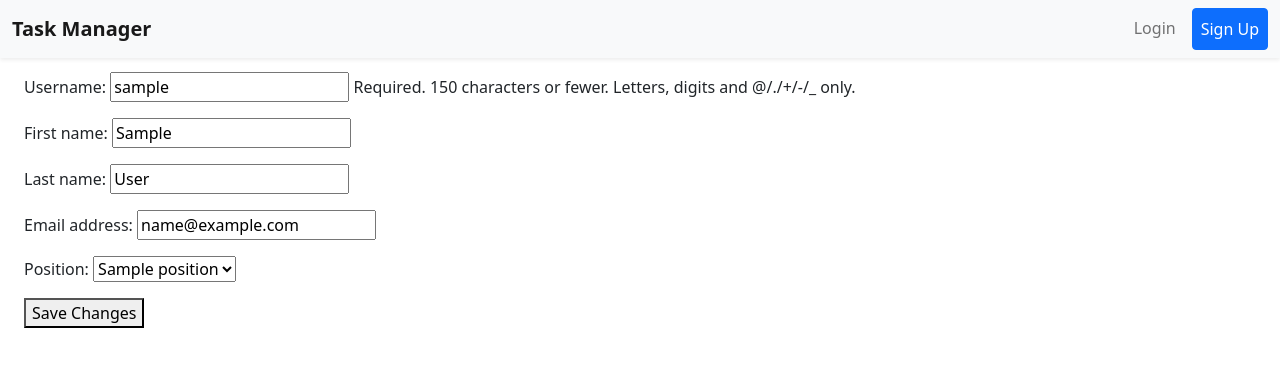
After one commit to taraskhom/py-task-manager, a Django app: page /worker/1/update/ in a window 1280 px wide. The commit adds this page. Shown: the top 367 px of the page. Run offline with Django 5.2, Linux system fonts and the light colour scheme; tables that the repository leaves empty hold one stand-in row (values such as "Sample post").

Commit message:
add profile page with update functional

```diff
--- a/taskhub/forms.py
+++ b/taskhub/forms.py
@@ -1,6 +1,9 @@
 from django import forms
 from django.contrib.auth import get_user_model
 from django.contrib.auth.forms import UserCreationForm
+
+from taskhub.models import Worker
+
 
 class WorkerRegistrationForm(UserCreationForm):
     email = forms.EmailField(required=True)
@@ -10,3 +13,9 @@ class WorkerRegistrationForm(UserCreationForm):
     class Meta:
         model = get_user_model()
         fields = ('username', 'email', 'first_name', 'last_name', 'password1', 'password2', 'position')
+
+
+class WorkerUpdateForm(forms.ModelForm):
+    class Meta:
+        model = Worker
+        fields = ['username', 'first_name', 'last_name', 'email', 'position']
--- a/taskhub/urls.py
+++ b/taskhub/urls.py
@@ -17,7 +17,8 @@ from taskhub.views import (WorkerRegistrationView,
                            TaskTypeListView,
                            TaskTypeCreateView,
                            TaskTypeUpdateView,
-                           TaskTypeDeleteView)
+                           TaskTypeDeleteView,
+                           WorkerUpdateView)
 
 
 urlpatterns = [
@@ -25,6 +26,7 @@ urlpatterns = [
     path('register/', WorkerRegistrationView.as_view(), name='register'),
     path('login/', WorkerLoginView.as_view(), name='login'),
     path('logout/', worker_logout, name='logout'),
+    path('worker/<int:pk>/update/', WorkerUpdateView.as_view(), name='worker_update'),
     path('', index, name='index'),
     path('tasks', TaskListView.as_view(), name='task_list'),
     path('task/<int:pk>/', TaskDetailView.as_view(), name='task_detail'),
--- a/taskhub/views.py
+++ b/taskhub/views.py
@@ -6,7 +6,7 @@ from django.shortcuts import render, redirect, get_object_or_404
 from django.urls import reverse_lazy
 from django.contrib.auth import login, logout
 from django.views import generic
-from .forms import WorkerRegistrationForm
+from .forms import WorkerRegistrationForm, WorkerUpdateForm
 from .models import Worker, Task, Position, TaskType
 
 
@@ -29,6 +29,13 @@ class WorkerRegistrationView(generic.CreateView):
 class WorkerLoginView(LoginView):
     template_name = 'registration/login.html'
     success_url = reverse_lazy('taskhub:index')
+
+
+class WorkerUpdateView(generic.UpdateView):
+    model = Worker
+    form_class = WorkerUpdateForm
+    template_name = 'registration/profile_page.html'
+    success_url = reverse_lazy('worker_list')
 
 
 def worker_logout(request):
--- a/templates/includes/header.html
+++ b/templates/includes/header.html
@@ -2,16 +2,15 @@
   <div class="container-fluid">
     <a class="navbar-brand fw-bold" href="{% url 'taskhub:index' %}">Task Manager</a>
 
-    <button class="navbar-toggler" type="button" data-bs-toggle="collapse" data-bs-target="#navbarNav"
-      aria-controls="navbarNav" aria-expanded="false" aria-label="Toggle navigation">
-      <span class="navbar-toggler-icon"></span>
-    </button>
+    {% if user.is_authenticated %}
+      <a class="nav-link" href="{% url 'taskhub:task_list' %}">Tasks</a>
+    {% endif %}
 
     <div class="collapse navbar-collapse justify-content-end" id="navbarNav">
       <ul class="navbar-nav">
         {% if user.is_authenticated %}
           <li class="nav-item">
-            <a class="nav-link" href="#">Profile</a>
+            <a class="nav-link" href="{% url 'taskhub:worker_update' user.id %}">Profile</a>
           </li>
           <li class="nav-item">
             <a class="nav-link text-danger" href="{% url 'taskhub:logout' %}">Logout</a>
--- /dev/null
+++ b/templates/registration/profile_page.html
@@ -0,0 +1,9 @@
+{% extends 'base.html' %}
+
+{% block content %}
+  <form method="post">
+    {% csrf_token %}
+    {{ form.as_p }}
+    <button type="submit">Save Changes</button>
+  </form>
+{% endblock %}
```
